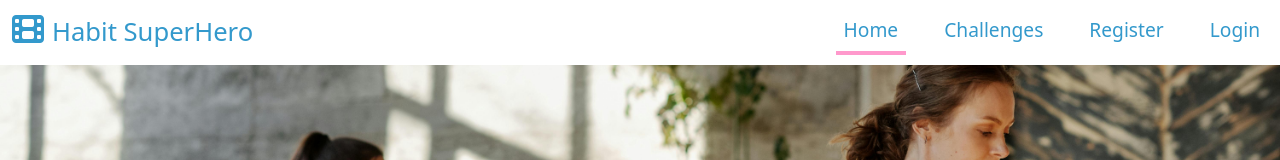
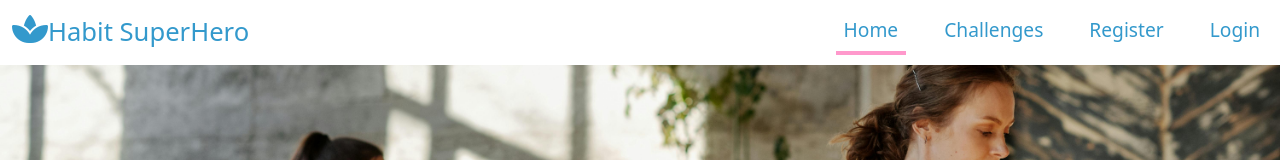
Before and after one commit to DilyanaKom/softuni-react-habit-superhero, a React (Vite) app in the folder client/: page / in a window 1280 px wide. Shown: the top 160 px of the page. Built offline with nearby package versions, Linux system fonts and the light colour scheme; no server answers.

Commit message:
Update Navigation.jsx

```diff
--- a/client/src/components/navigation/Navigation.jsx
+++ b/client/src/components/navigation/Navigation.jsx
@@ -17,7 +17,7 @@ export default function Navigation() {
         <nav className="navbar navbar-expand-lg">
             <div className="container-fluid">
                 <Link className="navbar-brand" to="/">
-                    <i className="fas fa-film mr-2"></i>
+                <i class="fa-solid fa-spa"></i>
                     Habit SuperHero
                 </Link>
                 {/* <button className="navbar-toggler" type="button" data-toggle="collapse" data-target="#navbarSupportedContent" aria-controls="navbarSupportedContent" aria-expanded="false" aria-label="Toggle navigation">
```
